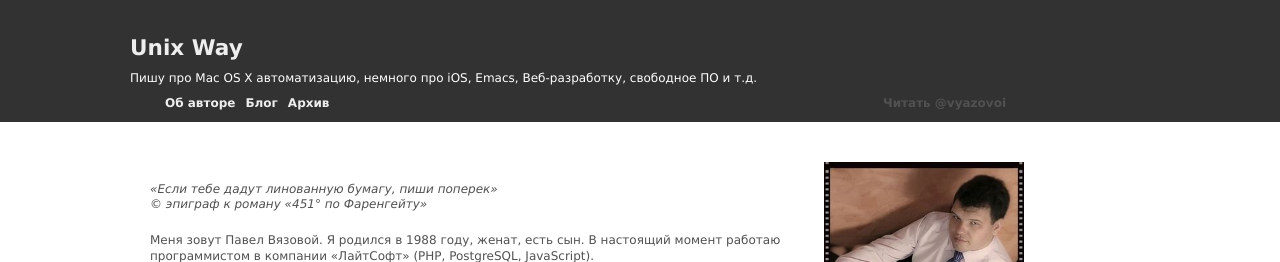
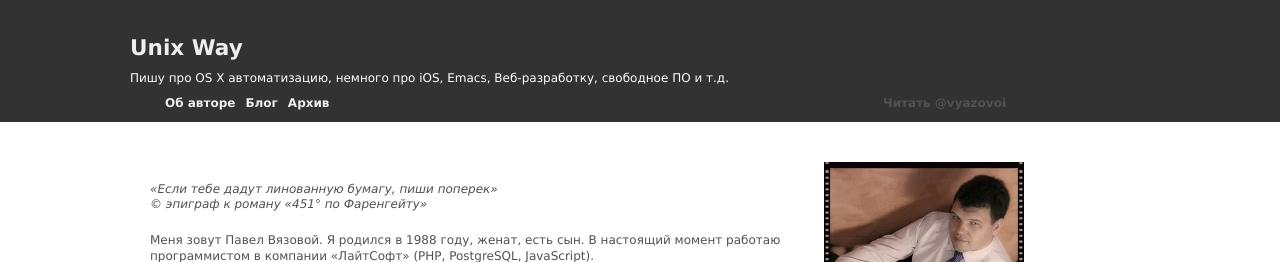
Before and after one commit to vyazovoi/vyazovoi.github.io, a Jekyll site: the page built from index.markdown, in a window 1280 px wide. Shown: the top 262 px of the page. Built offline with Jekyll 4.4.1, drawn with Linux system fonts in a browser that asks for light colours; nearby versions of some CDN libraries; Markdown is read by kramdown in place of the engine named in the settings; comment, search, counter and statistics services are not loaded.

Commit message:
no message

```diff
--- a/_config.yml
+++ b/_config.yml
@@ -2,7 +2,7 @@
 name: Unix Way
 
 # Short description (goes below the title; it will also be used in the RSS feed)
-description: "Пишу про Mac OS X автоматизацию, немного про iOS, Emacs, Веб-разработку, свободное ПО и т.д."
+description: "Пишу про OS X автоматизацию, немного про iOS, Emacs, Веб-разработку, свободное ПО и т.д."
 
 # Your name, as you want it to appear underneath each post and in the footer
 author: Paul Elms
```
